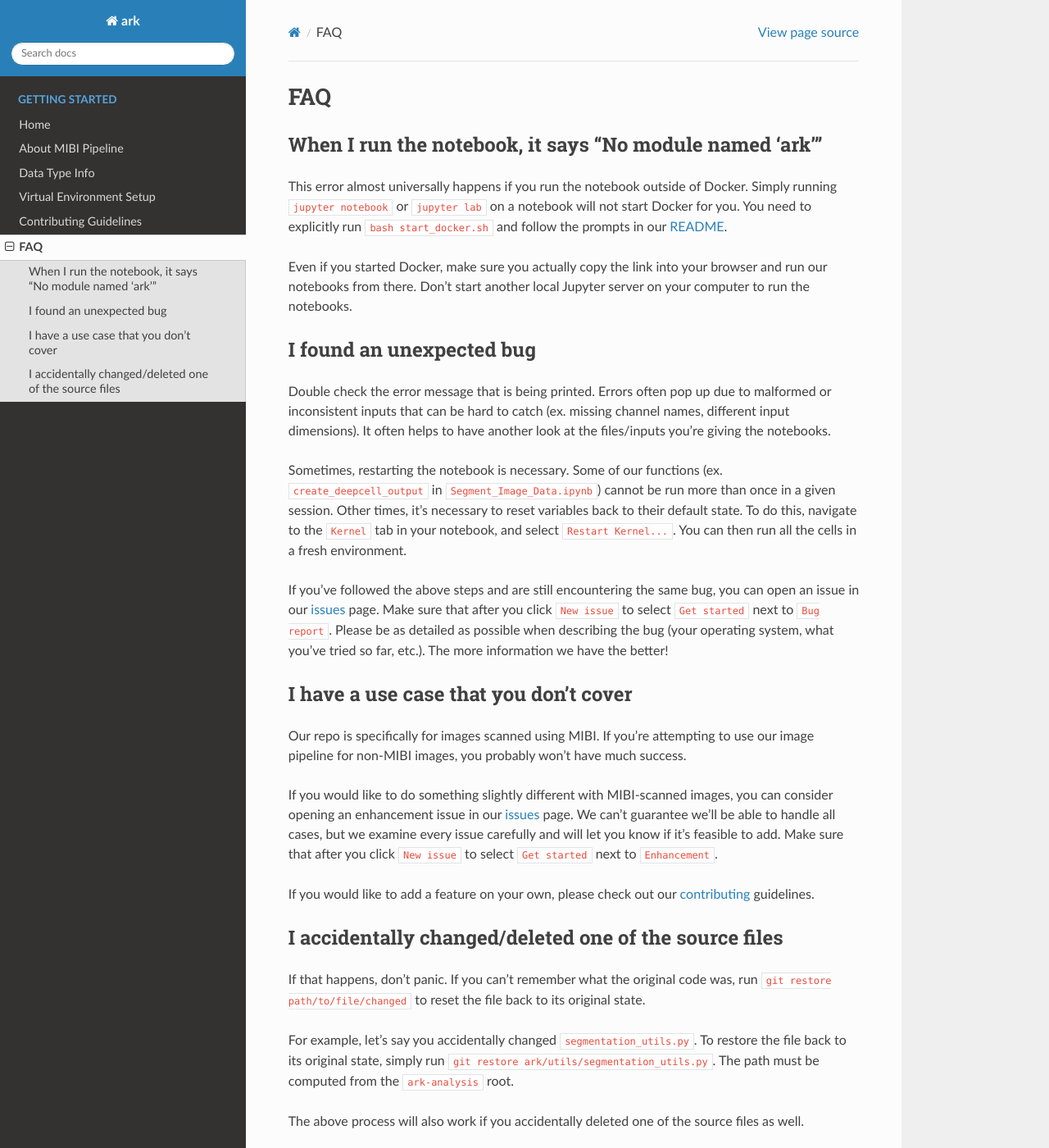
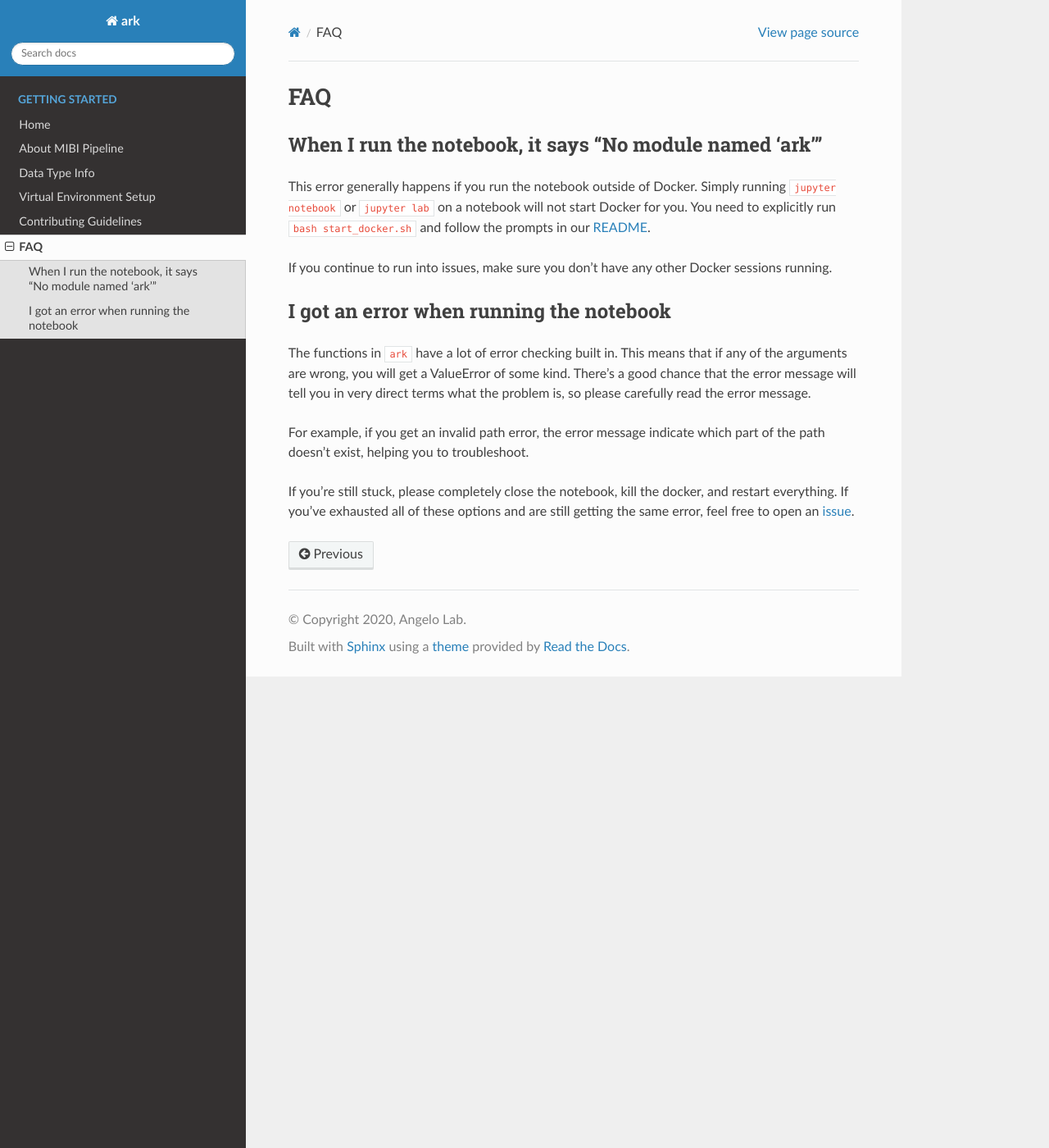
Before and after one commit to angelolab/ark-analysis, a Sphinx documentation site: the page built from docs/_rtd/faq.md, in a window 1280 px wide and 1400 px high. Shown: the whole window at 82% size. Built offline with Sphinx 7.4.7 and the Read the Docs theme 2.0.0, drawn with Linux system fonts in a browser that asks for light colours; pages that are not in the unit, such as notebooks, are missing from menus; some of the changed text lies outside the part shown.

Commit message:
Update faq.md

```diff
--- a/docs/_rtd/faq.md
+++ b/docs/_rtd/faq.md
@@ -2,34 +2,14 @@
 
 ### When I run the notebook, it says "No module named 'ark'"
 
-This error almost universally happens if you run the notebook outside of Docker. Simply running `jupyter notebook` or `jupyter lab` on a notebook will not start Docker for you. You need to explicitly run `bash start_docker.sh` and follow the prompts in our [README](https://github.com/angelolab/ark-analysis/blob/master/README.md).
+This error generally happens if you run the notebook outside of Docker. Simply running `jupyter notebook` or `jupyter lab` on a notebook will not start Docker for you. You need to explicitly run `bash start_docker.sh` and follow the prompts in our [README](https://github.com/angelolab/ark-analysis/blob/master/README.md).
 
-Even if you started Docker, make sure you actually copy the link into your browser and run our notebooks from there. Don't start another local Jupyter server on your computer to run the notebooks.
+If you continue to run into issues, make sure you don't have any other Docker sessions running.
 
-### I found an unexpected bug
+### I got an error when running the notebook
 
-Double check the error message that is being printed. Errors often pop up due to malformed or inconsistent inputs that can be hard to catch (ex. missing channel names, different input dimensions). It often helps to have another look at the files/inputs you're giving the notebooks.
+The functions in `ark` have a lot of error checking built in. This means that if any of the arguments are wrong, you will get a ValueError of some kind. There's a good chance that the error message will tell you in very direct terms what the problem is, so please carefully read the error message.
 
-Sometimes, restarting the notebook is necessary. Some of our functions (ex. `create_deepcell_output` in `Segment_Image_Data.ipynb`) cannot be run more than once in a given session. Other times, it's necessary to reset variables back to their default state. To do this, navigate to the `Kernel` tab in your notebook, and select `Restart Kernel...`. You can then run all the cells in a fresh environment.
+For example, if you get an invalid path error, the error message indicate which part of the path doesn't exist, helping you to troubleshoot.
 
-If you've followed the above steps and are still encountering the same bug, you can open an issue in our [issues](https://github.com/angelolab/ark-analysis/issues) page. Make sure that after you click `New issue` to select `Get started` next to `Bug report`. Please be as detailed as possible when describing the bug (your operating system, what you've tried so far, etc.). The more information we have the better!
-
-### I have a use case that you don't cover
-
-Our repo is specifically for images scanned using MIBI. If you're attempting to use our image pipeline for non-MIBI images, you probably won't have much success.
-
-If you would like to do something slightly different with MIBI-scanned images, you can consider opening an enhancement issue in our [issues](https://github.com/angelolab/ark-analysis/issues) page. We can't guarantee we'll be able to handle all cases, but we examine every issue carefully and will let you know if it's feasible to add. Make sure that after you click `New issue` to select `Get started` next to `Enhancement`.
-
-If you would like to add a feature on your own, please check out our [contributing](contributing.md) guidelines.
-
-### I accidentally changed/deleted one of the source files
-
-If that happens, don't panic. If you can't remember what the original code was, run `git restore path/to/file/changed` to reset the file back to its original state.
-
-For example, let's say you accidentally changed `segmentation_utils.py`. To restore the file back to its original state, simply run `git restore ark/utils/segmentation_utils.py`. The path must be computed from the `ark-analysis` root.
-
-The above process will also work if you accidentally deleted one of the source files as well.
-
-A few exceptions to keep in mind:
-* We have a few default images we keep in our `git` repo that you may end up overwriting. If that happens, you do not need to restore the original.
-* For Jupyter notebooks, we recommend that you make a copy of each notebook so you can keep track of what the original was. To do so, after you follow the steps for starting our Docker, click the checkbox next to the notebook you want to run, then click the `Duplicate` button at the top. A notebook with the format `NameOfNotebook-Copy-n.ipynb` will be created. Run that notebook instead to avoid any conflicts with the original.
+If you're still stuck, please completely close the notebook, kill the docker, and restart everything. If you've exhausted all of these options and are still getting the same error, feel free to open an [issue](https://github.com/angelolab/ark-analysis/issues/new/choose).
```
